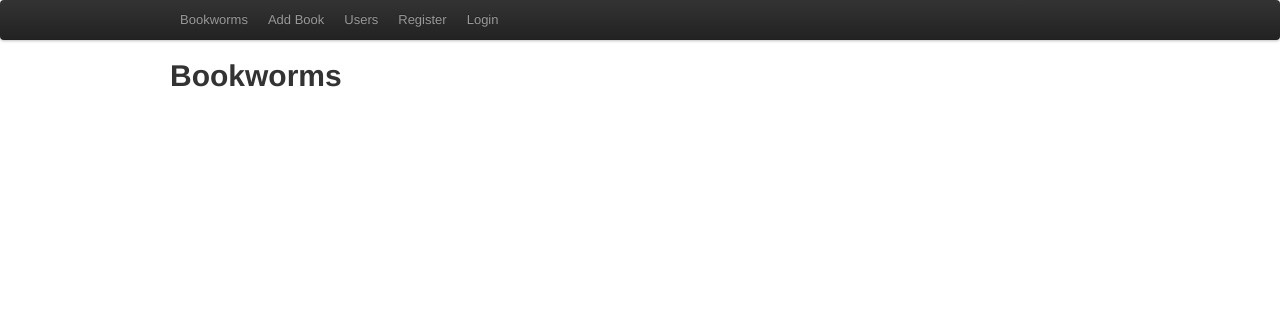
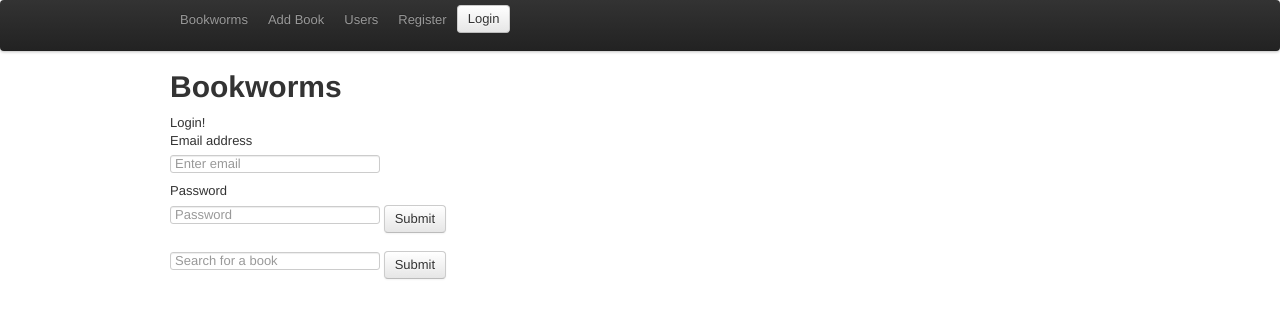
Before and after one commit to stroud109/medusa, a Flask app: page /login in a window 1280 px wide. Shown: the top 318 px of the page. Run offline with Flask 2, Linux system fonts and the light colour scheme; some libraries are stand-ins or nearby versions.

Commit message:
Fixed login/logout handlers

```diff
--- a/templates/base.html
+++ b/templates/base.html
@@ -14,7 +14,13 @@
                         <li><a href="{{url_for("add_book")}}">Add Book</a></li>
                         <li><a href="{{url_for("view_users")}}">Users</a></li>
                         <li><a href="{{url_for("register")}}">Register</a></li>
-                        <li><a href="{{url_for("login")}}">Login</a></li>
+                        <li>
+                            {% if session.get("user_id") == None %}
+                                <form method="post" action="{{url_for("login")}}"><input type="submit" value="Login" class="btn btn-link"/></form>
+                            {% else %}
+                                <form method="post" action="{{url_for("logout")}}"><input type="submit" value="Logout" class="btn btn-link"/></form>
+                            {% endif %}
+                        </li>
                     </ul>
                 </div>
             </div>
--- a/templates/master.html
+++ b/templates/master.html
@@ -1,4 +1,5 @@
 {% extends "base.html" %}
+{% block body %}
 <html>
     <head>
         <title>Bookworms</title>
@@ -7,10 +8,10 @@
     </head>
     <body>
         <div class="container">
-            {% if not session.get("user_id") %}
+            {% if session.get("user_id") == None %}
             <div id="login">
                 Login!
-                <form method="POST" action="/">
+                <form method="POST" action="/login">
                     <label for="email">Email address</label>
                     <input type="email" class="form-control" placeholder="Enter email" name="email">
                     <label for="password">Password</label>
@@ -26,14 +27,15 @@
 
             {% if session.get("user_id") %}
             <div id="logout">
-                <a href="/clear">logout</a>
+                <a href="/logout">logout</a>
             </div>
             {% endif %}
             <form method="GET" action="/search" id="search">
                     <input type="text" class="form-control" placeholder="Search for a book" name="search">
                     <button type="submit" class="btn btn-default">Submit</button>
             </form>
-            {% block body %}{% endblock %}
+
         </div>
     </body>
 </html>
+{% endblock %}
--- a/views.py
+++ b/views.py
@@ -126,8 +126,9 @@ def authenticate():
 @app.route("/logout", methods=["POST"])  # not working
 @login_required
 def logout():
+    session.pop('user_id', None)
     flash("Logged out")
-    return render_template("index.html")
+    return redirect(url_for("index"))
 
 
 @app.route("/register")
```
